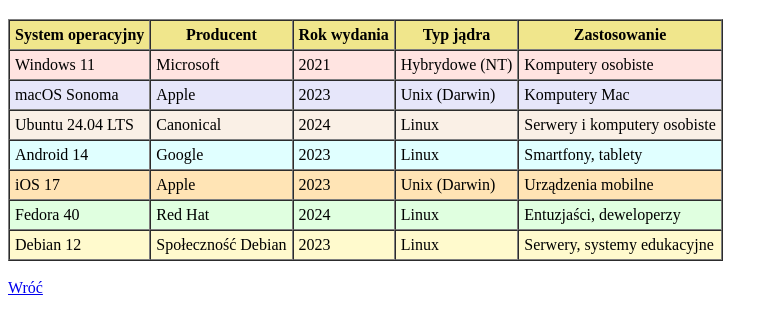
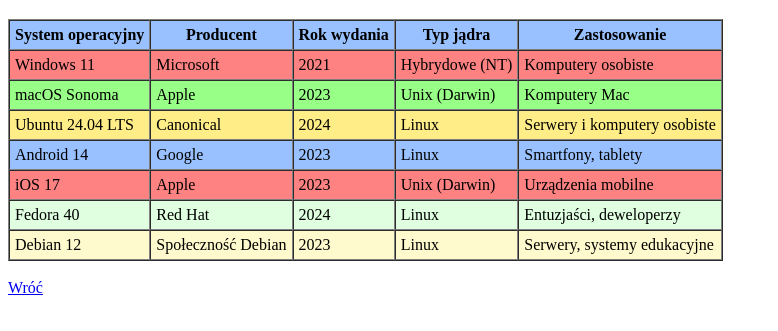
Before and after one commit to macias-coding/Szkola-Cw, a plain HTML site: page tabela_huba.html in a window 1280 px wide. Shown: the part 61-392 px from the top of the page, without its empty margins (0-778 px from the left). Drawn offline with Linux system fonts and the light colour scheme.

Commit message:
Update table colors in tabela_huba.html

```diff
--- a/tabela_huba.html
+++ b/tabela_huba.html
@@ -8,42 +8,42 @@
     <body>
         <h1>Dane komputerowe - Maciej Huba 2Fg1</h1>
         <table border="1" cellpadding="5" cellspacing="0">
-            <tr bgcolor="#f0e68c">
+            <tr bgcolor="#99C1FF">
                 <th>System operacyjny</th>
                 <th>Producent</th>
                 <th>Rok wydania</th>
                 <th>Typ jądra</th>
                 <th>Zastosowanie</th>
             </tr>
-            <tr bgcolor="#ffe4e1">
+            <tr bgcolor="#FF8282">
                 <td>Windows 11</td>
                 <td>Microsoft</td>
                 <td>2021</td>
                 <td>Hybrydowe (NT)</td>
                 <td>Komputery osobiste</td>
             </tr>
-            <tr bgcolor="#e6e6fa">
+            <tr bgcolor="#98FF87">
                 <td>macOS Sonoma</td>
                 <td>Apple</td>
                 <td>2023</td>
                 <td>Unix (Darwin)</td>
                 <td>Komputery Mac</td>
             </tr>
-            <tr bgcolor="#faf0e6">
+            <tr bgcolor="#FFED87">
                 <td>Ubuntu 24.04 LTS</td>
                 <td>Canonical</td>
                 <td>2024</td>
                 <td>Linux</td>
                 <td>Serwery i komputery osobiste</td>
             </tr>
-            <tr bgcolor="#e0ffff">
+            <tr bgcolor="#99C1FF">
                 <td>Android 14</td>
                 <td>Google</td>
                 <td>2023</td>
                 <td>Linux</td>
                 <td>Smartfony, tablety</td>
             </tr>
-            <tr bgcolor="#ffe4b5">
+            <tr bgcolor="#FF8282">
                 <td>iOS 17</td>
                 <td>Apple</td>
                 <td>2023</td>
```
